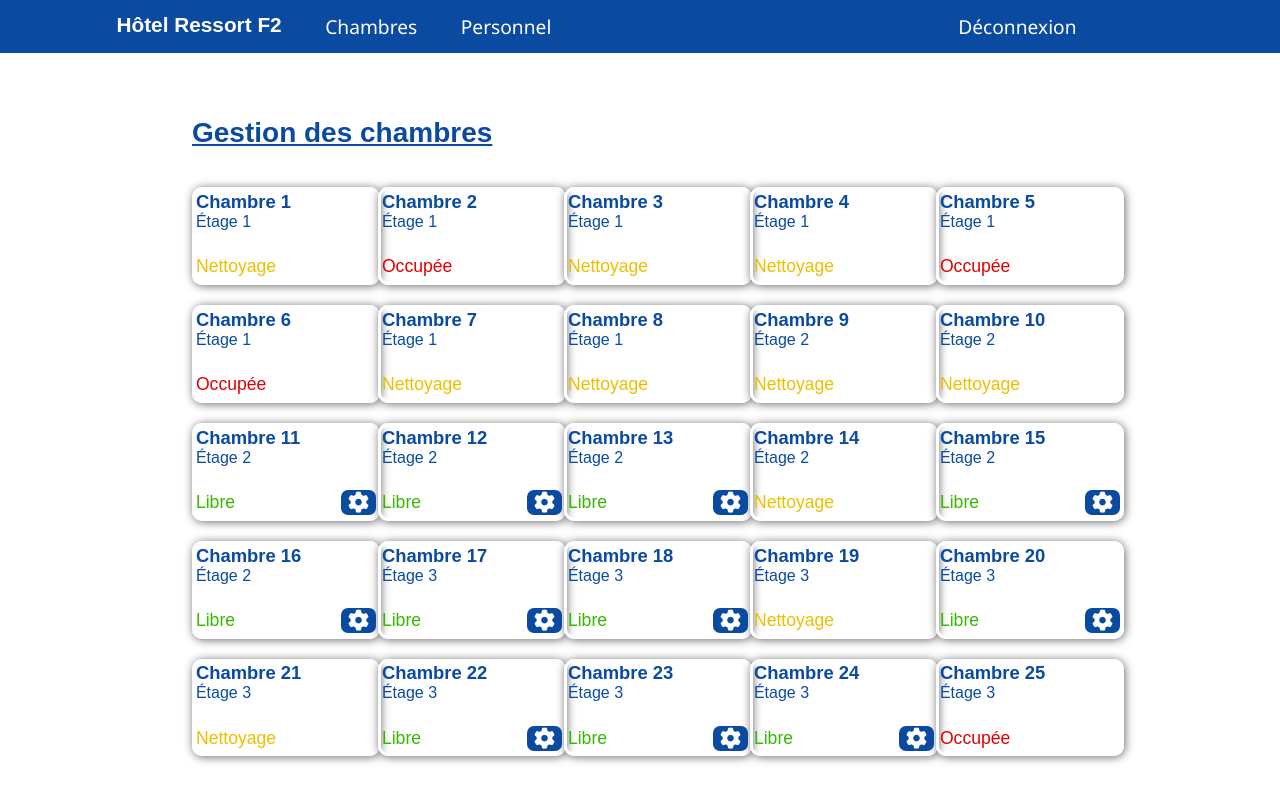
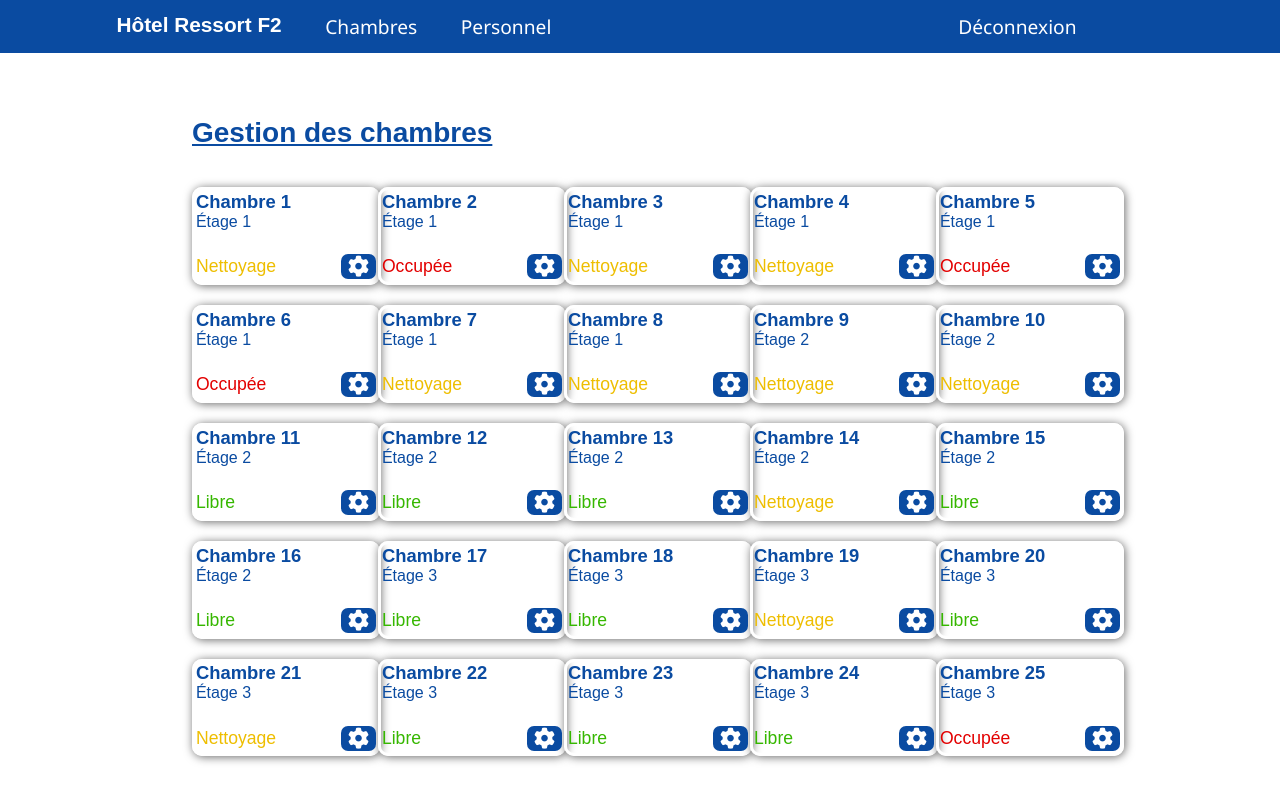
Before and after one commit to Opalie/Hotel-Resort, a PHP site: page /manager.php in a window 1280 px wide. Run offline with PHP 8.4, Linux system fonts and the light colour scheme; a user stored in the database is signed in; data comes from the database, SQL or seed files in the repository; some libraries are stand-ins or nearby versions; some web fonts are replaced.

Commit message:
add css-header

```diff
--- a/Hotel-Resort-main/header.php
+++ b/Hotel-Resort-main/header.php
@@ -1,3 +1,5 @@
+<link rel="stylesheet" href="style/css-header.css">
+
 <div id="bandeau">
     <div class="bandeau" id="menu">
         <div class="menu" id="Titre">Hôtel Ressort F2</div>
--- a/Hotel-Resort-main/includes/functions.inc.php
+++ b/Hotel-Resort-main/includes/functions.inc.php
@@ -154,3 +154,72 @@ function getFreeEmployees($conn){
     return $listeEmployees;
 
 }
+
+function updateRoom($conn, $status, $room){
+    $sql = "UPDATE chambre SET status_id = ? WHERE id = ?;";
+    $stmt = mysqli_stmt_init($conn);
+    if  (!mysqli_stmt_prepare($stmt, $sql)){
+        header("location: ../manager.php?error=stmt(UpdateRoom)failed");
+        exit();
+    }
+
+    mysqli_stmt_bind_param($stmt, "ii", $status, $room);
+    mysqli_stmt_execute($stmt);
+    mysqli_stmt_close($stmt);
+}
+
+function freeEmployee($conn,$chambre){
+    $sql = "UPDATE employe
+    SET id_chambre = null
+    WHERE id_chambre = ?;";
+    $stmt = mysqli_stmt_init($conn);
+
+    if  (!mysqli_stmt_prepare($stmt, $sql)){
+        header("location: ../manager.php?error=stmt(freeEmployee)failed");
+        exit();
+    }
+    mysqli_stmt_bind_param($stmt, "i", $chambre);
+    mysqli_stmt_execute($stmt);
+    mysqli_stmt_close($stmt);
+
+    $sql = "UPDATE chambre
+    SET employe_id = null
+    WHERE id = ?;";
+    $stmt = mysqli_stmt_init($conn);
+
+    if  (!mysqli_stmt_prepare($stmt, $sql)){
+        header("location: ../manager.php?error=stmt(freeEmployee)failed");
+        exit();
+    }
+    mysqli_stmt_bind_param($stmt, "i", $chambre);
+    mysqli_stmt_execute($stmt);
+    mysqli_stmt_close($stmt);
+}
+
+function affectEmployee($conn,$id_chambre,$employe){
+    $sql = "UPDATE chambre SET employe_id = ? WHERE id = ?; ";
+    $stmt = mysqli_stmt_init($conn);
+
+        if  (!mysqli_stmt_prepare($stmt, $sql)){
+            header("location: ../manager.php?error=stmt(affectEmployee)failed");
+            exit();
+        }
+
+        mysqli_stmt_bind_param($stmt, "ii", $employee, $id_chambre);
+        mysqli_stmt_execute($stmt);
+        mysqli_stmt_close($stmt);
+
+        //UPDATE THE USER TABLE
+
+        $sql = "UPDATE employe SET id_chambre = ? WHERE id = ?; ";
+        $stmt = mysqli_stmt_init($conn);
+
+        if  (!mysqli_stmt_prepare($stmt, $sql)){
+            header("location: ../manager.php?error=stmtfailed");
+            exit();
+        }
+
+        mysqli_stmt_bind_param($stmt, "ii", $id_chambre, $employee);
+        mysqli_stmt_execute($stmt);
+        mysqli_stmt_close($stmt);
+}
--- a/Hotel-Resort-main/includes/login.inc.php
+++ b/Hotel-Resort-main/includes/login.inc.php
@@ -9,7 +9,7 @@ if (isset($_POST["submit"])){
     require_once 'functions.inc.php';
 
     if  (emptyInputLogin($login,$pwd) !== false){
-        header("location: ../login.php?error=emptyinput");
+        header("location: ../index.php?error=emptyinput");
         exit();
     }
 
@@ -18,7 +18,7 @@ if (isset($_POST["submit"])){
 }
 
 else {
-    header("location: ../login.php");
+    header("location: ../index.php");
         exit();
 
 }
--- a/Hotel-Resort-main/manager.php
+++ b/Hotel-Resort-main/manager.php
@@ -28,7 +28,7 @@ require_once 'includes/functions.inc.php';
 
 //===============GET ROOMS===========================
 
-$sql = "SELECT * FROM chambre ORDER BY numero ASC";
+$sql = "SELECT chambre.*, employe.prenom FROM chambre LEFT OUTER JOIN employe ON chambre.id =employe.id_chambre ORDER BY numero ASC ";
 $stmt = mysqli_stmt_init($conn);
 
 if  (!mysqli_stmt_prepare($stmt, $sql)){
@@ -66,15 +66,14 @@ foreach($rows as $row){
                 </div>
                 <div class='modal-body'>
                 <form action='includes/updateRoom.inc.php' method='post'>
-                    <select name='StatusChambre' id='StatusChambre' onchange='CheckStatus(this);'>
+                    <select name='StatusChambre'>
                     <option value='1'>Occupée</option>
-                    <option value='2' id='nettoyage'>A nettoyer</option>
+                    <option value='2'>A nettoyer</option>
                     <option value='3'>Libre</option>
-                </select>
-                    <select name='affectUserList' id='affectUserList'><option selected></option>{$employees}</select>
+                    </select>
                     <button type='submit' name='submit'>Attribuer</button>
 
-                <input type='hidden' name='id_chambre' = value = '{$row[0]}'>
+                <input type='hidden' name='id_chambre' value='{$row[0]}'>
             </form>
                 </div>
             </div>
@@ -87,6 +86,21 @@ foreach($rows as $row){
             <div id='chambrenom'>Chambre {$row[1]}</div>
             <div id='chambretage'>Étage {$row[2]}</div>
             <div class='chambretat'>Nettoyage</div>
+            <button data-modal-target='#modal-{$row[0]}' class='admin-chambre'><i class='fas fa-cog'></i></button>
+            <div class='modal' id='modal-{$row[0]}'>
+                <div class='modal-header'>
+                    <div class='title'>Chambre {$row[1]}</div>
+                    <button data-close-button class='close-button'>&times;</button>
+                </div>
+                <div class='modal-body'>
+                Affectée à {$row[5]}
+                <form action='includes/affectEmployee.inc.php' method='post'>
+                    <select name='affectUserList' id='affectUserList'><option value='free' selected>Liberer</option>{$employees}</select>
+                    <button type='submit' name='submit'>Effectuer</button>
+                    <input type='hidden' name='id_chambre' value='{$row[0]}'>
+                </form>
+                </div>
+            </div>
         </div>
         ");
     }
@@ -96,6 +110,25 @@ foreach($rows as $row){
                 <div id='chambrenom'>Chambre {$row[1]}</div>
                 <div id='chambretage'>Étage {$row[2]}</div>
                 <div class='chambretat'>Occupée</div>
+                <button data-modal-target='#modal-{$row[0]}' class='admin-chambre'><i class='fas fa-cog'></i></button>
+            <div class='modal' id='modal-{$row[0]}'>
+                <div class='modal-header'>
+                    <div class='title'>Chambre {$row[1]}</div>
+                    <button data-close-button class='close-button'>&times;</button>
+                </div>
+                <div class='modal-body'>
+                <form action='includes/updateRoom.inc.php' method='post'>
+                    <select name='StatusChambre'>
+                    <option value='1'>Occupée</option>
+                    <option value='2'>A nettoyer</option>
+                    <option value='3'>Libre</option>
+                    </select>
+                    <button type='submit' name='submit'>Attribuer</button>
+
+                <input type='hidden' name='id_chambre' value='{$row[0]}'>
+            </form>
+                </div>
+            </div>
             </div>
         ");
     }
@@ -106,3 +139,32 @@ foreach($rows as $row){
   <div id="overlay"></div>
 <script src="script.js"></script>
 </div>
+
+<!--
+    <div class='deux'>
+                <div id='chambrenom'>Chambre {$row[1]}</div>
+                <div id='chambretage'>Étage {$row[2]}</div>
+                <div class='chambretat'>Libre</div>
+                <button data-modal-target='#modal-{$row[0]}' class='admin-chambre'><i class='fas fa-cog'></i></button>
+            <div class='modal' id='modal-{$row[0]}'>
+                <div class='modal-header'>
+                    <div class='title'>Chambre {$row[1]}</div>
+                    <button data-close-button class='close-button'>&times;</button>
+                </div>
+                <div class='modal-body'>
+                <form action='includes/updateRoom.inc.php' method='post'>
+                    <select name='StatusChambre'>
+                    <option value='1'>Occupée</option>
+                    <option value='2'>A nettoyer</option>
+                    <option value='3'>Libre</option>
+                    </select>
+                    <button type='submit' name='submit'>Attribuer</button>
+
+                <input type='hidden' name='id_chambre' value='{$row[0]}'>
+            </form>
+                </div>
+            </div>
+        </div>
+
+
+-->
--- a/Hotel-Resort-main/personnel.php
+++ b/Hotel-Resort-main/personnel.php
@@ -11,7 +11,6 @@
     <title>Hotel F2</title>
 </head>
 <body>
-<div id="titrech">Gestion du personnel</div>
     <form action="addEmploye.php">
         <button type="submit">Ajouter un(e) Employé(e)</button>
     </form>
--- a/Hotel-Resort-main/script.js
+++ b/Hotel-Resort-main/script.js
@@ -34,13 +34,3 @@ function closeModal(modal) {
   modal.classList.remove('active')
   overlay.classList.remove('active')
 }
-
-function CheckStatus(select){
-    CorrectValue = document.getElementById('nettoyage').value;
-    if(select.value == CorrectValue){
-        document.getElementById("affectUserList").classList.add('active');
-    }
-    else {
-        document.getElementById("affectUserList").classList.remove('active');
-    }
-}
--- /dev/null
+++ b/Hotel-Resort-main/style/css-header.css
@@ -0,0 +1,52 @@
+*{
+    text-decoration: none;
+    margin: 0;
+}
+a:visited{
+    color: white;
+}
+
+a{
+    color: white;
+}
+
+#bandeau {
+    display:flex;
+    justify-content: space-around;
+    height: 5%;
+    background-color: #0a4ba1;
+    padding-top: 1%;
+}
+
+#menu.bandeau {
+    display:flex;
+    justify-content: space-between;
+    color: white;
+    font-family: 'Segoe UI Regular', sans-serif;
+}
+
+#Titre.menu {
+    font-weight:bold;
+    margin-left:-25%;
+    color: white;
+    font-family: 'Segoe UI Bold', sans-serif;
+    font-size: 130%;
+}
+
+.menu, #decon.bandeau {
+    font-size:120%;
+    color:white;
+    font-family: 'Segoe UI',sans-serif;
+}
+
+#titrech {
+    margin-top: 5%;
+    margin-right: 5%;
+    margin-bottom: 3%;
+    margin-left: 15%;
+    font-size: 175%;
+    color: #0a4ba1;
+    font-weight: bolder;
+    text-decoration: underline;
+    font-family: 'Segoe UI Bold', sans-serif;
+}
--- a/Hotel-Resort-main/style/css-manager.css
+++ b/Hotel-Resort-main/style/css-manager.css
@@ -98,7 +49,9 @@ a{
     grid-template-columns: 1fr 1fr 1fr 1fr 1fr;
     grid-gap: 20px 0px;
     width: 70%;
-    margin-left: 15%;
+    max-width: 1100px;
+    margin-left: auto;
+    margin-right: auto;
 }
 
 .status {
@@ -124,14 +77,3 @@ a{
     padding: 2 2 2 2;
     cursor: pointer;
 }
-
-button[type=submit]{
-    margin-left: 15%;
-    margin-bottom: 20px;
-    font-size: 18px;
-    font-family: Segoe UI;
-    color: white;
-    background: #36B700;
-    box-shadow: 0px 3px 6px rgba(0, 0, 0, 0.2);
-    border-radius: 10px;
-}
```
Also changed, not shown: other parts of Hotel-Resort-main/style/css-manager.css (+0 -49 lines), Hotel-Resort-main/includes/affectEmployee.inc.php (added, +18 -0 lines), Hotel-Resort-main/includes/updateRoom.inc.php (+4 -31 lines), Hotel-Resort-main/style/css-AddEmploye.css (+6 -44 lines), Hotel-Resort-main/style/css-modal.css (line endings or trailing spaces).
